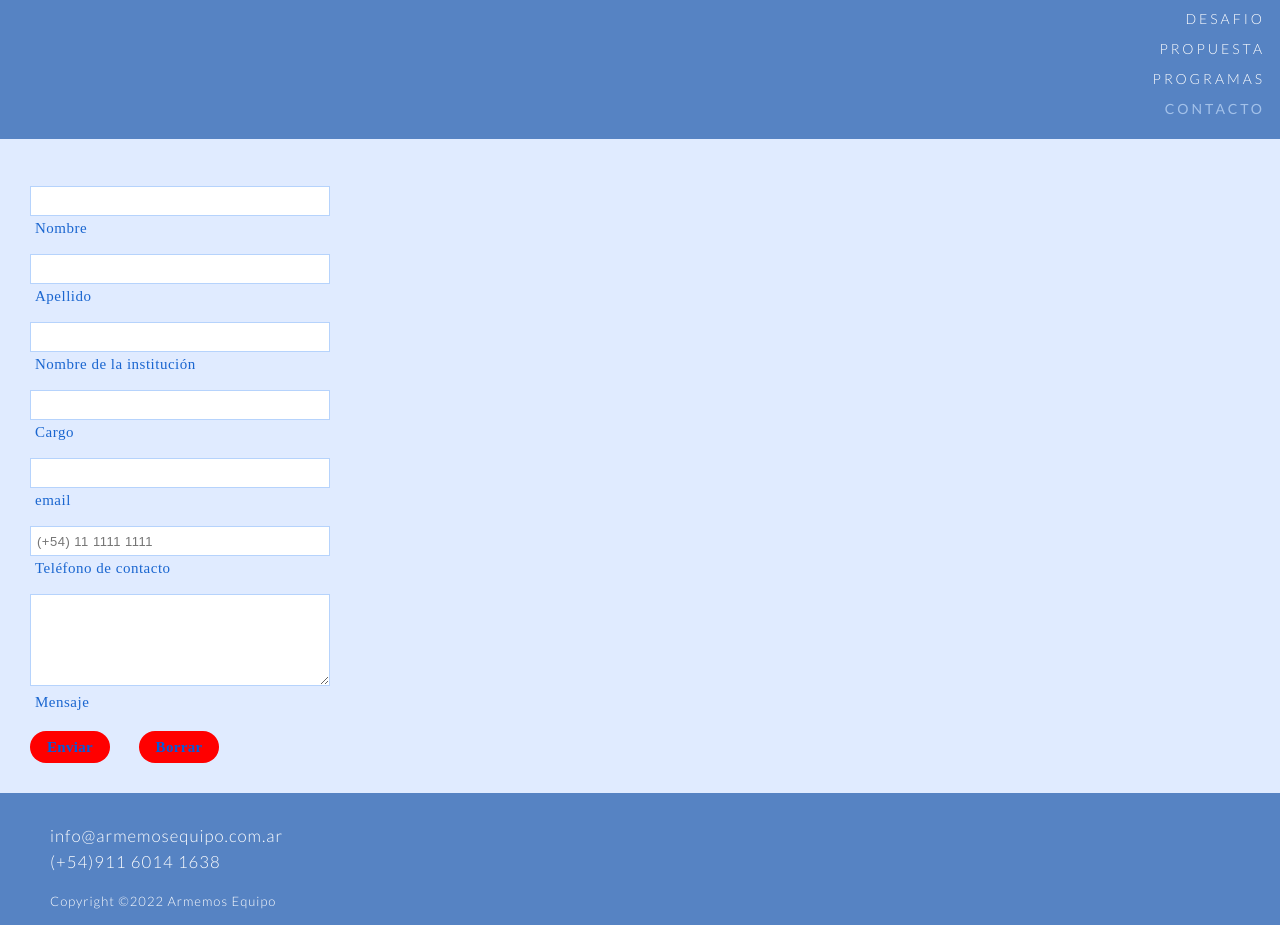
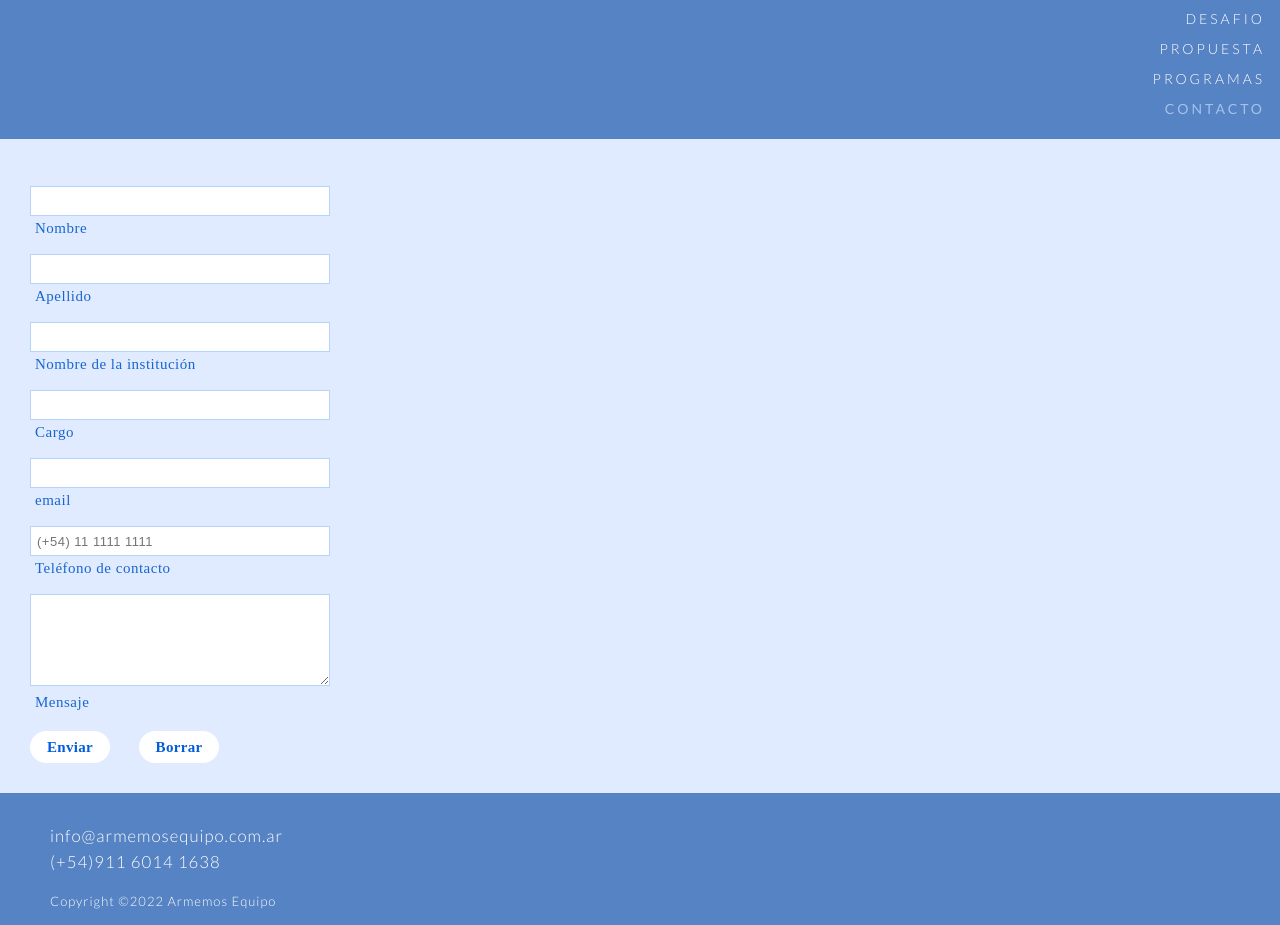
Before and after one commit to carolingien49/desarrollo_web, a plain HTML site: page pages/contacto.html in a window 1280 px wide. Shown: the part 120-1045 px from the top of the page. Drawn offline with Linux system fonts and the light colour scheme.

Commit message:
nuevo intento

```diff
--- a/CSS/style.css
+++ b/CSS/style.css
@@ -389,7 +389,7 @@ a {
   padding-left: 5px;
 }
 .contacto__formulario-btn {
-  background-color: rgb(255, 0, 0);
+  background-color: white;
   width: 80px;
   height: 32px;
   border-radius: 18px;
```
